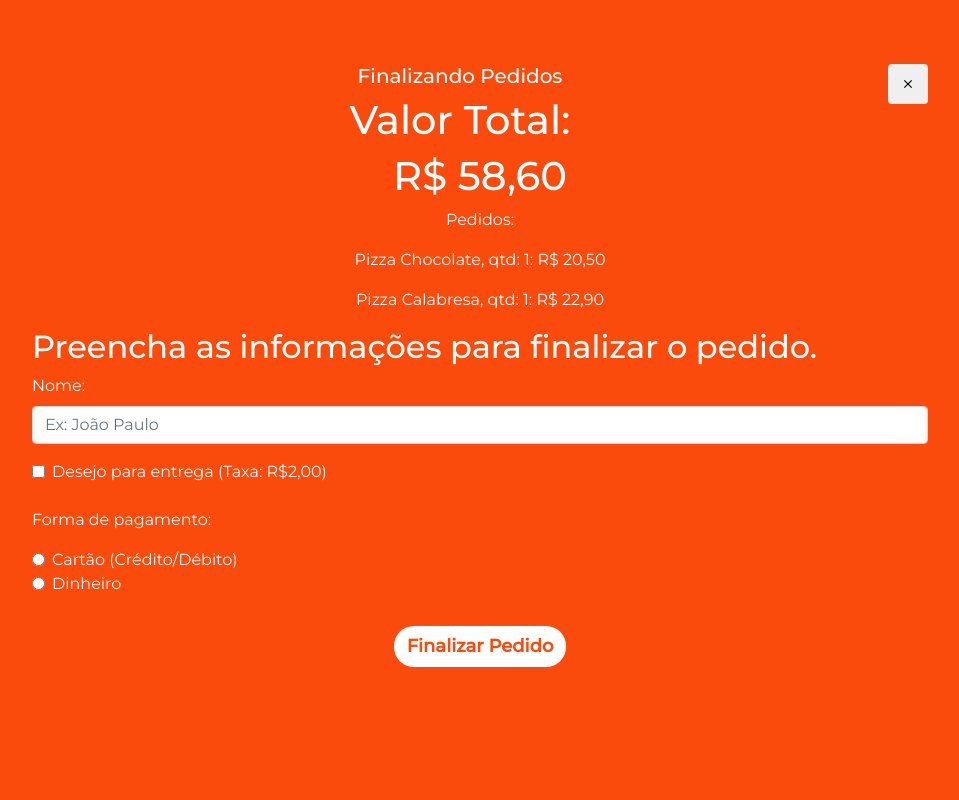
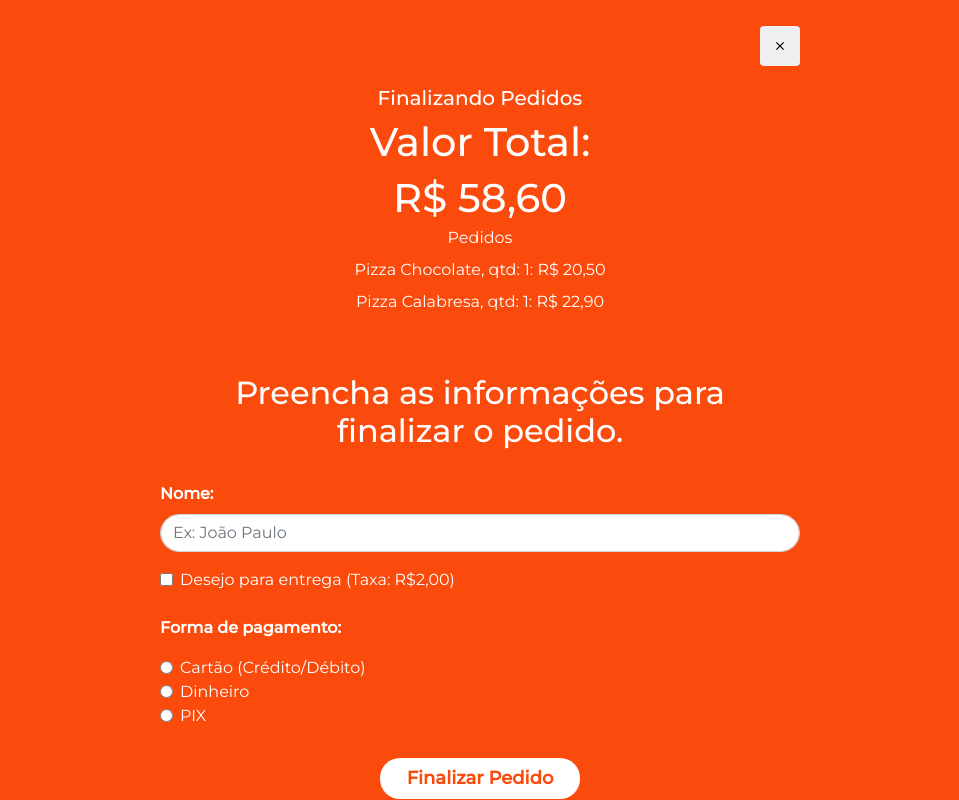
Before and after one commit to Emerson1337/onlineCheckEMS, a React (Create React App) app in the folder front/: page /check in a window 1280 px wide. Both pictures are taken after a click on the element 1215 px from the left and 755 px from the top of the page. Shown: the top 800 px of the page, without its empty margins (160-1119 px from the left). Built offline with nearby package versions, Linux system fonts and the light colour scheme; the HTML template or start-up script is replaced by a standard one.

Commit message:
finalizando tela de finalizar compras

```diff
--- a/front/src/components/Footer/Footer.tsx
+++ b/front/src/components/Footer/Footer.tsx
@@ -63,7 +63,6 @@ const FooterStyle = styled.footer`
     }
 
     @media(max-width: 768px){
-        display: none;
         flex-direction: column;
     }
   `;
--- a/front/src/components/modals/modalFinishOrder.tsx
+++ b/front/src/components/modals/modalFinishOrder.tsx
@@ -1,20 +1,37 @@
 import React, { useState } from 'react';
 import { IoMdClose } from 'react-icons/io';
 import styled from 'styled-components';
-import { CSSTransition, TransitionGroup } from 'react-transition-group';
 
 export default function FinishOrderModal({ onClose = () => { }, children }: any) {
 
   const [toDelivery, SetToDelivery] = useState(false);
   const [cashPayment, SetcashPayment] = useState(false);
+  const [rest, SetRest] = useState(false);
 
   function switchDelivery() {
     toDelivery ? SetToDelivery(false) : SetToDelivery(true);
   }
 
+  function switchPayment() {
+    rest ? SetRest(false) : SetRest(true);
+  }
+
   function checkPaymentMethod() {
     if (!$('#creditCard').prop('checked') && !$('#cash').prop('checked')) {
       alert('Selecione o método de pagamento.');
+    }
+
+    if ($('#rest').val()! >= 2) {
+
+    }
+  }
+
+  function checkFields() {
+    if (!$('#address').val() ||
+      !$('#refference').val() ||
+      !$('#rest').val() ||
+      !$('#name').val()) {
+      alert('Preencha todos os campos!');
     }
   }
 
@@ -22,24 +39,26 @@ export default function FinishOrderModal({ onClose = () => { }, children }: any)
     <>
       <UIModalOverlay>
         <div>
-          <ButtonClose className="btn" onClick={onClose} type="button">
-            <IoMdClose size={18} />
-          </ButtonClose>
+          <div id="buttonToClose">
+            <ButtonClose className="btn" onClick={onClose} type="button">
+              <IoMdClose size={18} />
+            </ButtonClose>
+          </div>
           <InfoBuy>
             <h5 id="transition-modal-title">Finalizando Pedidos</h5>
             <h1>Valor Total:</h1>
             <h1>R$ 58,60</h1>
             <div id="transition-modal-description">
-              <p>Pedidos:</p>
+              <p>Pedidos</p>
               <p>Pizza Chocolate, qtd: 1: R$ 20,50</p>
               <p>Pizza Calabresa, qtd: 1: R$ 22,90</p>
             </div>
+            <h2>Preencha as informações para finalizar o pedido.</h2>
           </InfoBuy>
           <div className="formClient">
-            <h2>Preencha as informações para finalizar o pedido.</h2>
             <form>
               <div className="form-group">
-                <label htmlFor="name">Nome:</label>
+                <label htmlFor="name"><strong>Nome:</strong></label>
                 <input type="text" className="form-control" id="name" placeholder="Ex: João Paulo" />
               </div>
               <div className="form-check">
@@ -48,26 +67,19 @@ export default function FinishOrderModal({ onClose = () => { }, children }: any)
                   Desejo para entrega (Taxa: R$2,00)
                 </label>
               </div>
-              {/* <TransitionGroup className="todo-list">
-                <CSSTransition
-                  timeout={500}
-                  classNames="form-control"
-                > */}
               {toDelivery &&
                 <>
                   <div className="form-group">
-                    <label htmlFor="address">Endereço:</label>
+                    <label htmlFor="address"><strong>Endereço:</strong></label>
                     <input type="text" className="form-control" id="address" placeholder="Ex: Rua Verde, 340" />
                   </div>
                   <div className="form-group">
-                    <label htmlFor="refference">Ponto de Referência:</label>
+                    <label htmlFor="refference"><strong>Ponto de Referência:</strong></label>
                     <input type="text" className="form-control" id="refference" placeholder="Ex: Apto; Altos..." />
                   </div>
                 </>
               }
-              {/* </CSSTransition>
-              </TransitionGroup> */}
-              <p>Forma de pagamento:</p>
+              <p><strong>Forma de pagamento:</strong></p>
               <div className="form-check">
                 <input className="form-check-input" onClick={() => { SetcashPayment(false) }} type="radio" name="exampleRadios" id="creditCard" value="option1" />
                 <label className="form-check-label" htmlFor="creditCard">
@@ -80,11 +92,17 @@ export default function FinishOrderModal({ onClose = () => { }, children }: any)
                   Dinheiro
                 </label>
               </div>
+              <div className="form-check">
+                <input className="form-check-input" onClick={() => { SetcashPayment(false) }} type="radio" name="exampleRadios" id="creditCard" value="option1" />
+                <label className="form-check-label" htmlFor="creditCard">
+                  PIX
+                </label>
+              </div>
               {
-                cashPayment &&
-                <>
+                cashPayment && !rest &&
+                <div id="cashRest">
                   <label className="number" htmlFor="rest">Quantia p/ troco:</label>
-                  <div className="col-auto">
+                  <div id="inputRest" className="col-auto">
                     <div className="input-group mb-2">
                       <div className="input-group-prepend">
                         <div className="input-group-text">R$</div>
@@ -92,7 +110,16 @@ export default function FinishOrderModal({ onClose = () => { }, children }: any)
                       <input type="number" className="form-control" id="rest" placeholder="Ex: 50,00" />
                     </div>
                   </div>
-                </>
+                </div>
+              }
+              {
+                cashPayment &&
+                <div id="notCashRest">
+                  <input className="form-check-input" onClick={() => switchPayment()} type="checkbox" value="" id="paymentMethod" />
+                  <label className="form-check-label mb-4" htmlFor="paymentMethod">
+                    Não preciso de troco.
+                  </label>
+                </div>
               }
             </form>
           </div>
@@ -114,12 +141,69 @@ const UIModalOverlay = styled.div`
   bottom: 0;
   right: 0;
   color: #FFF;
-  padding: 5% 15% 5% 15%;
+  padding: 2% 25% 5% 25%;
   background-color: #FA4A0C;
+
+  input {
+    border-radius: 20px;
+  }
+
+  #inputRest {
+    width: 40%;
+  }
+
+  .input-group-text {
+    border-radius: 20px 0 0 20px !important;
+  }
+
+  #notCashRest {
+    margin-top: 10px;
+    text-align: center;
+    flex-direction: row;
+    justify-content: center;
+    align-items: center;
+  }
+
+  #cashRest {
+    display: flex;
+    margin-top: 10px;
+    justify-content: center;
+    align-items: center;
+    flex-direction: column;
+  }
+
+  #buttonToClose {
+    display: flex;
+    align-items: center;
+    justify-content: right;
+  }
+
+  @media(max-width: 768px){
+    padding: 5% 15% 5% 15%;
+
+    #inputRest {
+      width: 70%;
+    }
+  }
 `;
 
 const InfoBuy = styled.div`
   text-align: center;
+
+  #transition-modal-description p{
+    line-height: 1rem;
+  }
+
+  h2 {
+    font-size: 2rem;
+    margin: 10% 5% 5% 5%;
+  }
+
+  @media(max-width: 768px){
+    h2 {
+      font-size: 1rem;
+    }
+  }
 `;
 
 const FinishBuy = styled.div`
@@ -131,7 +215,6 @@ const ButtonClose = styled.button`
   display: flex;
   align-items: center;
   justify-content: center;
-  float: right;
   width: 40px;
   height: 40px;
   margin-bottom: 20px;
@@ -147,6 +230,11 @@ const ButtonFinishOrder = styled.button`
   color: #FA4A0C;
   font-weight: bold;
   font-size: 18px;
+  width: 200px;
+
+  @media(max-width: 768px){
+    width: 80%;
+  }
 
   :hover {
     background: #d3cece;
```
